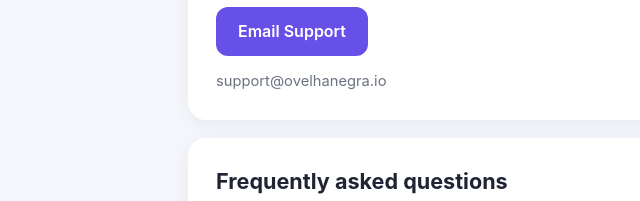
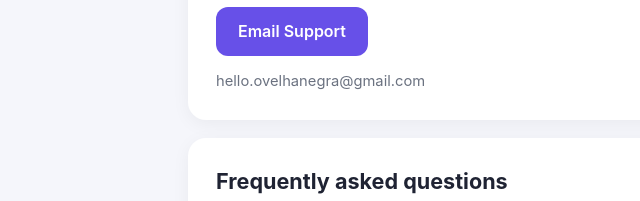
Before and after one commit to ericvaz/ovelhanegra-gispapp, a plain HTML site: page GISPApp/index.html in a window 1280 px wide. Shown: the part 505-706 px from the top of the page, 92-732 px from the left. Drawn offline with Linux system fonts and the light colour scheme.

Commit message:
Set support/contact email to hello.ovelhanegra@gmail.com
Co-Authored-By: Claude Opus 4.8 <noreply@anthropic.com>

```diff
--- a/GISPApp/index.html
+++ b/GISPApp/index.html
@@ -22,8 +22,8 @@
     <section class="card" id="support">
       <h2>Get in touch</h2>
       <p class="lead">Questions, bugs, refunds, or feedback about GISP Prep? We usually reply within 1–2 business days.</p>
-      <a class="contact-btn" href="mailto:support@ovelhanegra.io?subject=GISP%20Prep%20Support">Email Support</a>
-      <p class="muted" style="margin-top:14px">support@ovelhanegra.io</p>
+      <a class="contact-btn" href="mailto:hello.ovelhanegra@gmail.com?subject=GISP%20Prep%20Support">Email Support</a>
+      <p class="muted" style="margin-top:14px">hello.ovelhanegra@gmail.com</p>
     </section>
 
     <!-- FAQ -->
@@ -87,7 +87,7 @@
     <div style="margin-top:6px">
       <a href="index.html">Support</a> ·
       <a href="privacy.html">Privacy</a> ·
-      <a href="mailto:support@ovelhanegra.io">Contact</a>
+      <a href="mailto:hello.ovelhanegra@gmail.com">Contact</a>
     </div>
   </footer>
 </body>
```
Also changed, not shown: GISPApp/privacy.html (+2 -2 lines), 1 other file.
